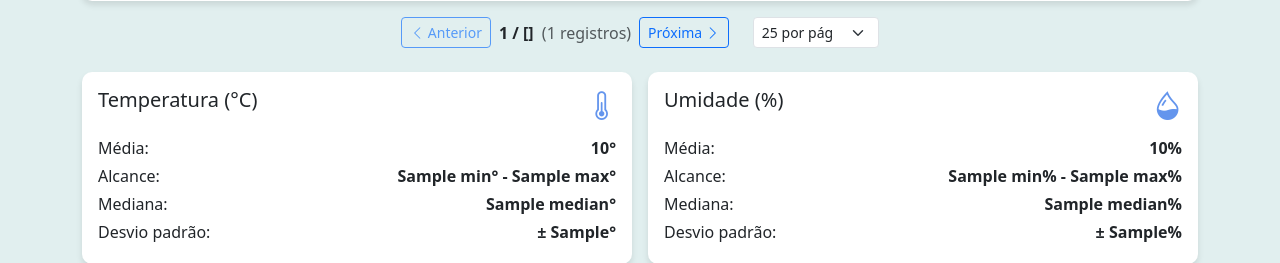
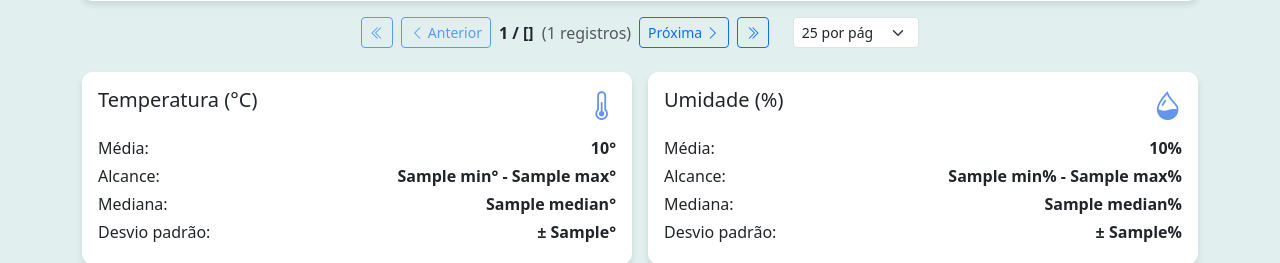
Before and after one commit to CristianMB2255/trabalho-IoT, a Flask app: template templates/index.html in a window 1280 px wide. Shown: the part 519-782 px from the top of the page. Run offline with Flask 3, Linux system fonts and the light colour scheme; the template is opened without the code that fills it: most values are stand-ins (such as "Sample title", 1, 10 or a date in 2020); some libraries are stand-ins or nearby versions.

Commit message:
Extra navigation buttons

```diff
--- a/templates/index.html
+++ b/templates/index.html
@@ -62,6 +62,11 @@
         </div>
 
         <div class="d-flex justify-content-center align-items-center mt-3 gap-2">
+            <button class="btn btn-outline-primary btn-sm" id="first-page" {% if data.pagination.page <=1 %}disabled{%
+                endif %}>
+                <i class="bi bi-chevron-double-left"></i>
+            </button>
+
             <button class="btn btn-outline-primary btn-sm" id="prev-page" {% if data.pagination.page <=1 %}disabled{%
                 endif %}>
                 <i class="bi bi-chevron-left"></i> Anterior
@@ -75,6 +80,11 @@
             <button class="btn btn-outline-primary btn-sm" id="next-page" {% if data.pagination.page>=
                 data.pagination.total_pages %}disabled{% endif %}>
                 Próxima <i class="bi bi-chevron-right"></i>
+            </button>
+
+            <button class="btn btn-outline-primary btn-sm" id="last-page" {% if data.pagination.page>=
+                data.pagination.total_pages %}disabled{% endif %}>
+                <i class="bi bi-chevron-double-right"></i>
             </button>
 
             <select id="limit-selector" class="form-select form-select-sm w-auto ms-3">
@@ -156,6 +166,11 @@
 
         const currentPage = {{ data.pagination.page }};
         const currentLimit = {{ data.pagination.limit }};
+        const totalPages = {{ data.pagination.total_pages }};
+
+        document.getElementById('first-page').addEventListener('click', () => {
+            updateUrl({ page: 1 });
+        });
 
         document.getElementById('prev-page').addEventListener('click', () => {
             if (currentPage > 1) {
@@ -165,6 +180,10 @@
 
         document.getElementById('next-page').addEventListener('click', () => {
             updateUrl({ page: currentPage + 1 });
+        });
+
+        document.getElementById('last-page').addEventListener('click', () => {
+            updateUrl({ page: totalPages });
         });
 
         document.getElementById('limit-selector').addEventListener('change', (e) => {
```
